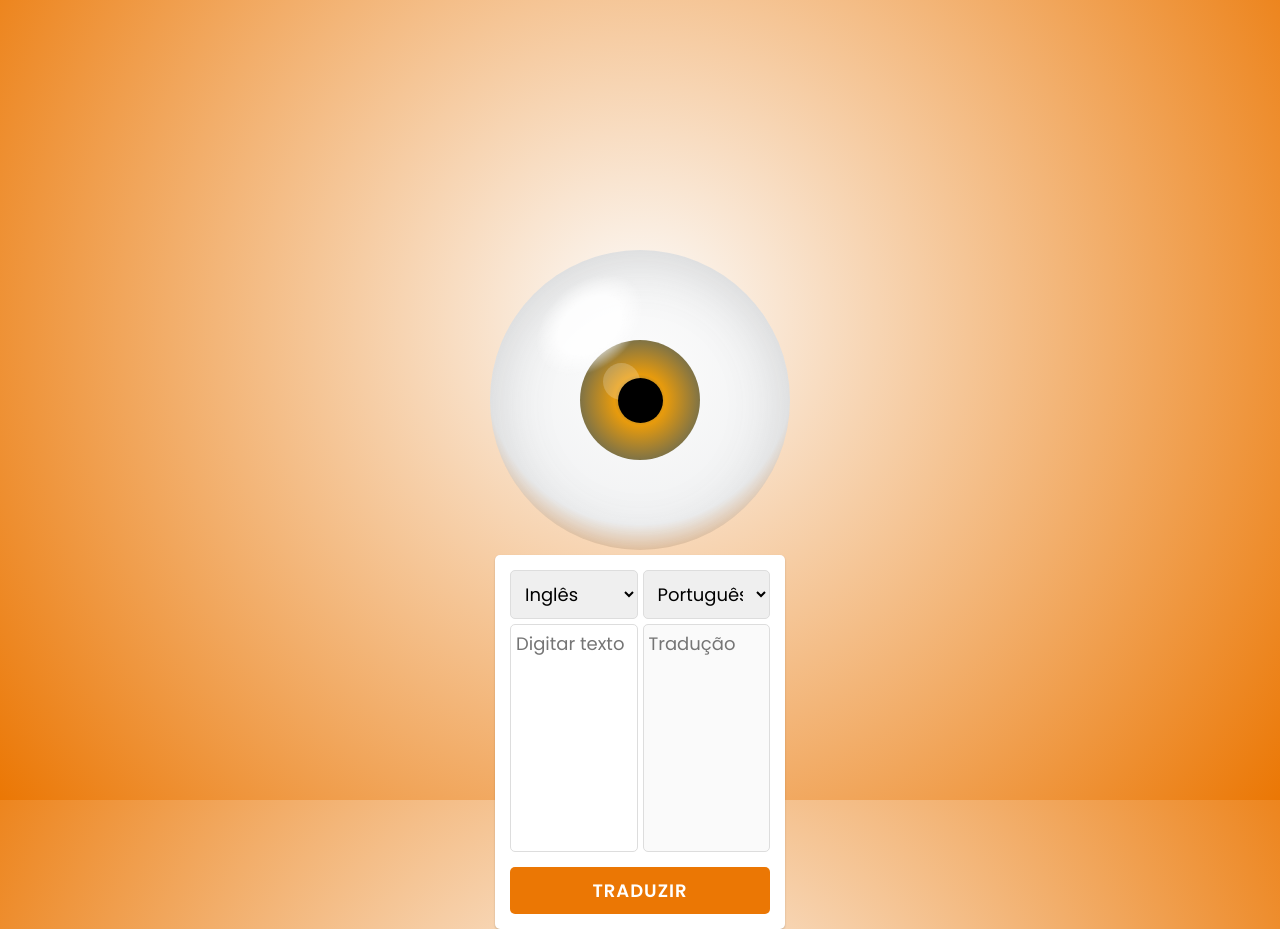
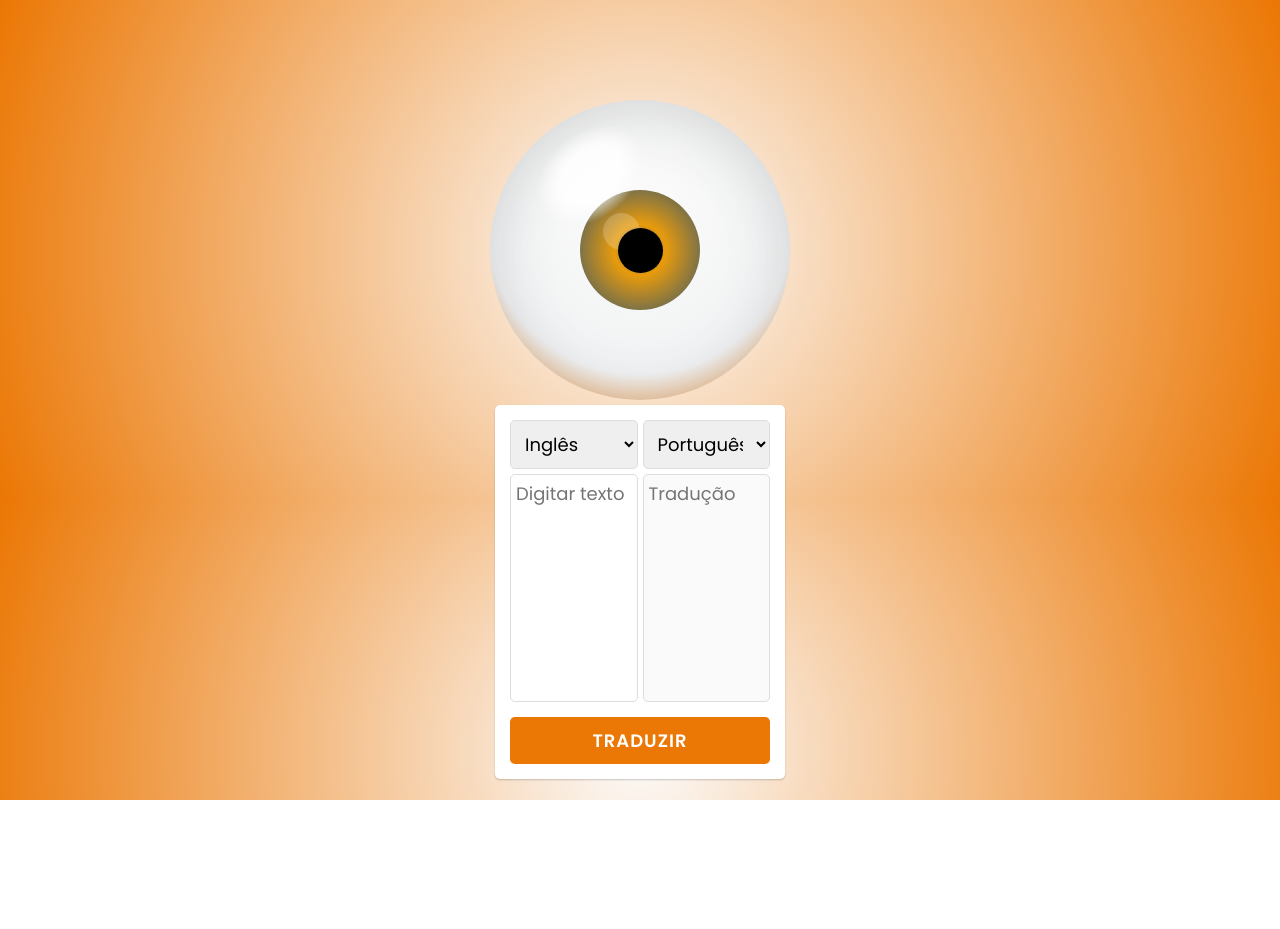
Before and after one commit to AlanPrates/Tradutor-IFBA, a plain HTML site: page index.html in a window 1280 px wide. After the commit the page ends 800 px from the top, so only its background shows below. Drawn offline with Linux system fonts and the light colour scheme.

Commit message:
Update style.css

```diff
--- a/style.css
+++ b/style.css
@@ -7,12 +7,12 @@
   font-family: 'Poppins';
 }
 body {
-  height: 100vh;
+  height: 100%;
   width: 100%;
   display: flex;
   align-items: center;
   justify-content: center;
-  background: radial-gradient(circle at 50% 40%, #fcfcfc, #eb7704);
+  background: radial-gradient(circle at 50% 50%, #fcfcfc, #eb7704);
 }
 .containereye {
   height: 300px;
```
